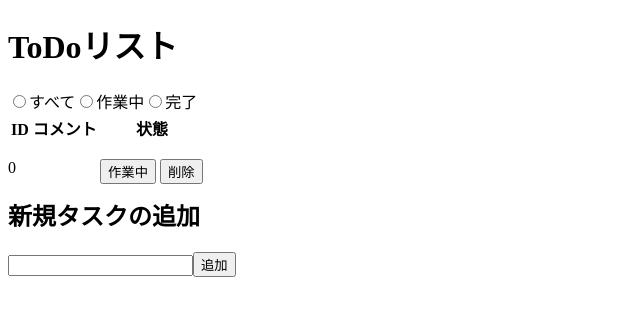
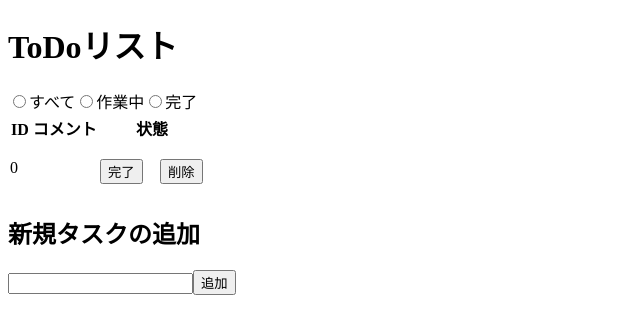
Before and after one commit to asao112/vuecli-todolist, a Vue app: page / in a window 1280 px wide. Both pictures are taken after a click on the input "追加". Shown: the top 334 px of the page, without its empty margins (0-640 px from the left). Built offline with nearby package versions, Linux system fonts and the light colour scheme.

Commit message:
tabble修正しました

```diff
--- a/src/App.vue
+++ b/src/App.vue
@@ -17,12 +17,17 @@
             <th class="state">状態</th>
           </tr>
         </thead>
+        <tbody>
+          <tr>
+            <ul class="taskList" v-for="(list, key) in lists" :key="key">
+              {{key}}  {{ list.task }}
+              <button class="stateTask" v-if="loginType === 'username'">作業中</button>
+              <button class="stateTask" v-else>完了</button>
+              <button class="deleteTask" @click="deleteList(key)">削除</button>
+            </ul>
+          </tr>
+        </tbody>
       </table>
-      <ul class="taskList" v-for="(list, key) in lists" :key="key">
-        {{key}}  {{ list.task }}
-        <button class="stateTask">作業中</button>
-        <button class="deleteTask" @click="deleteList(key)">削除</button>
-      </ul>
     </div>
     <div>
       <h2>新規タスクの追加</h2>
```
